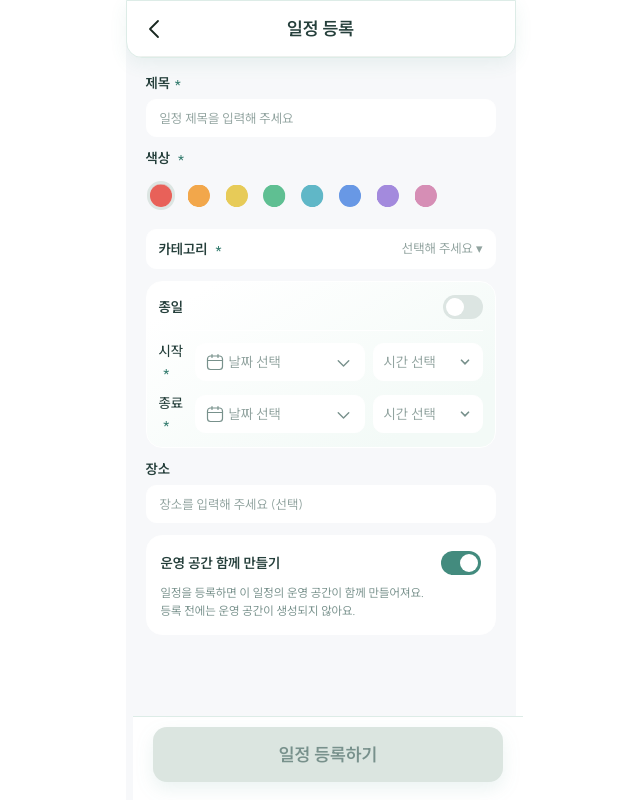
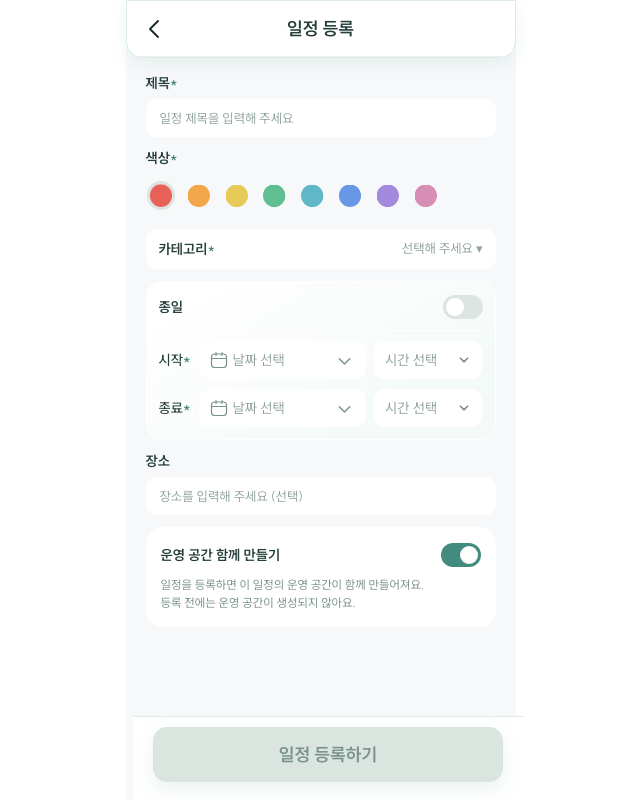
Before and after one commit to moimzang-line4/frontend, a React (Vite) app in the folder frontend/: page /schedules/new in a window 1280 px wide. Shown: the whole page, without its empty margins (312-952 px from the left). Built offline with nearby package versions, Linux system fonts and the light colour scheme.

Commit message:
fix: 일정 필수 표시 간격 및 줄바꿈 수정

```diff
--- a/frontend/src/components/schedules/ColorPicker.tsx
+++ b/frontend/src/components/schedules/ColorPicker.tsx
@@ -5,7 +5,7 @@ type Props = { value: string; onChange: (color: string) => void }
 export default function ColorPicker({ value, onChange }: Props) {
   return (
     <S.Field>
-      <S.Label as="p" id="schedule-color-label">색상 <S.Required aria-hidden="true">*</S.Required></S.Label>
+      <S.Label as="p" id="schedule-color-label">색상<S.Required aria-hidden="true">*</S.Required></S.Label>
       <S.Palette role="group" aria-labelledby="schedule-color-label">
         {scheduleColors.map(color => (
           <S.ColorButton type="button" key={color.value} $selected={value === color.value} aria-label={color.label} aria-pressed={value === color.value} onClick={() => onChange(color.value)}>
--- a/frontend/src/components/schedules/DateTimeRow.tsx
+++ b/frontend/src/components/schedules/DateTimeRow.tsx
@@ -14,7 +14,7 @@ type Props = {
 export default function DateTimeRow({ label, date, time, allDay, onDateChange, onTimeChange }: Props) {
   return (
     <S.DateRow>
-      <span>{label} <S.Required aria-hidden="true">*</S.Required></span>
+      <span>{label}<S.Required aria-hidden="true">*</S.Required></span>
       <S.Picker>
         <S.PickerText $filled={Boolean(date)}>
           <img src={calendarIcon} alt="" width={18} height={18} />
--- a/frontend/src/pages/schedules/ScheduleCreatePage.tsx
+++ b/frontend/src/pages/schedules/ScheduleCreatePage.tsx
@@ -142,7 +142,7 @@ const busy =
           }`}
           onClick={() => setCategoryOpen(true)}
         >
-          <span>카테고리 <S.Required aria-hidden="true">*</S.Required></span>
+          <span>카테고리<S.Required aria-hidden="true">*</S.Required></span>
 
           <S.CategoryValue $chosen={Boolean(draft.category)}>
             {draft.category?.label ?? '선택해 주세요'} ▾
--- a/frontend/src/styles/schedules/ScheduleCreatePage.styles.ts
+++ b/frontend/src/styles/schedules/ScheduleCreatePage.styles.ts
@@ -28,7 +28,7 @@ export const Label = styled.label`
   font-weight: 700;
 `
 export const Required = styled.span`
-  margin-left: 4px;
+  margin-left: 0;
   color: #367d70;
   font-weight: 400;
 `
@@ -142,10 +142,10 @@ export const Divider = styled.hr`
 `
 export const DateRow = styled.div`
   display: grid;
-  grid-template-columns: 28px minmax(0, 17fr) minmax(0, 11fr);
+  grid-template-columns: max-content minmax(0, 17fr) minmax(0, 11fr);
   gap: 8px;
   align-items: center;
-  > span { font-size: 14px; font-weight: 500; }
+  > span { font-size: 14px; font-weight: 500; white-space: nowrap; }
 `
 export const Picker = styled.label<{ $disabled?: boolean }>`
   position: relative;
```
